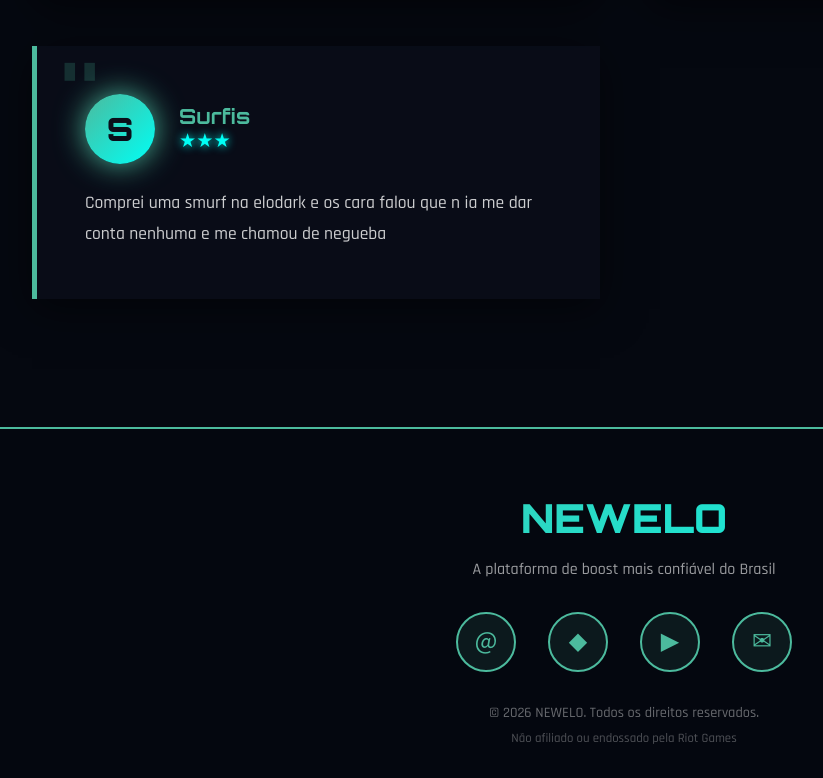
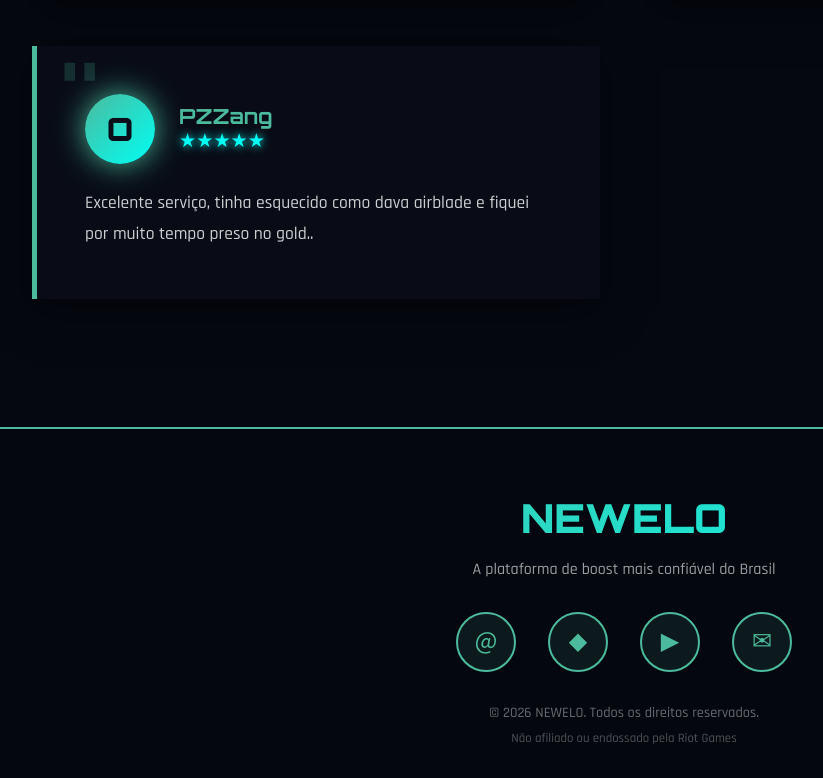
Before and after one commit to TheSh1ro/elodark-website, a Vue app: page / in a window 1280 px wide. Shown: the part 3768-4546 px from the top of the page, without its empty margins (16-839 px from the left). Built offline with nearby package versions, Linux system fonts and the light colour scheme; no server answers.

Commit message:
docs: alteração no relato mockup

```diff
--- a/src/components/home/TestimonialsComponent.vue
+++ b/src/components/home/TestimonialsComponent.vue
@@ -33,10 +33,10 @@
     text: 'Melhor serviço de boost que já usei. A velocidade em que o booster subiu a conta foi demais, e deu pra assistir cada partida. Suporte nota 10!',
   },
   {
-    avatar: 'S',
-    name: 'Surfis',
-    stars: 3,
-    text: 'Comprei uma smurf na elodark e os cara falou que n ia me dar conta nenhuma e me chamou de negueba',
+    avatar: 'O',
+    name: 'PZZang',
+    stars: 5,
+    text: 'Excelente serviço, tinha esquecido como dava airblade e fiquei por muito tempo preso no gold..',
   },
 ]
 </script>
```
